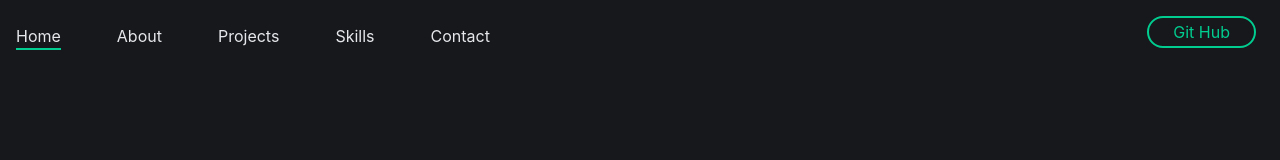
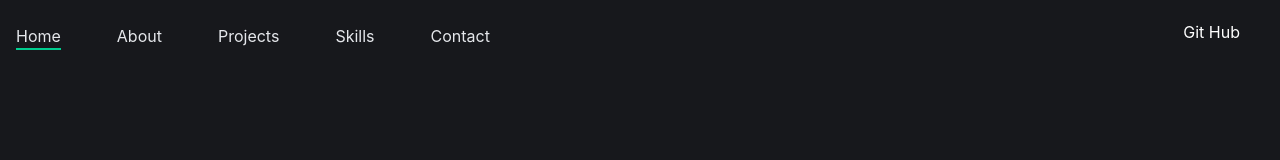
Before and after one commit to Braulin96/MyPortfolio, a React (Create React App) app in the folder portofolio/: page / in a window 1280 px wide. Shown: the top 160 px of the page. Built offline with nearby package versions, Linux system fonts and the light colour scheme; a web font is replaced by a local one; what tailwindcss-animated would draw is missing.

Commit message:
change className to correct error when get back to home page

```diff
--- a/portofolio/src/index.css
+++ b/portofolio/src/index.css
@@ -20,32 +20,35 @@ code {
     monospace;
 }
 /* slide used in gitHub button in Navbar*/
+.slide {
+  --color: #00CD8F;
+  --hover: #00CD8F;
+}
+
 .slide:hover,
 .slide:focus {
   box-shadow: inset 8.5em 0 0 0 var(--hover);
 }
 
-.slide {
-  --color: #00CD8F;
-  --hover: #00CD8F;
-}
-
-button.slide {
+a.slide {
   color: var(--color);
   transition: 0.25s;
 }
-button.slide:hover, button.slide:focus{
+
+a.slide:hover,
+a.slide:focus {
   border-color: var(--hover);
   color: black;
 }
 
-button.slide {
+a.slide {
   background: none;
   border: 2px solid;
   font: inherit;
   line-height: 1;
   margin: 0.5em;
 }
+
 /* fade button used in HeroSection and in projectList*/
 .fade:hover,
 .fade:focus {
```
